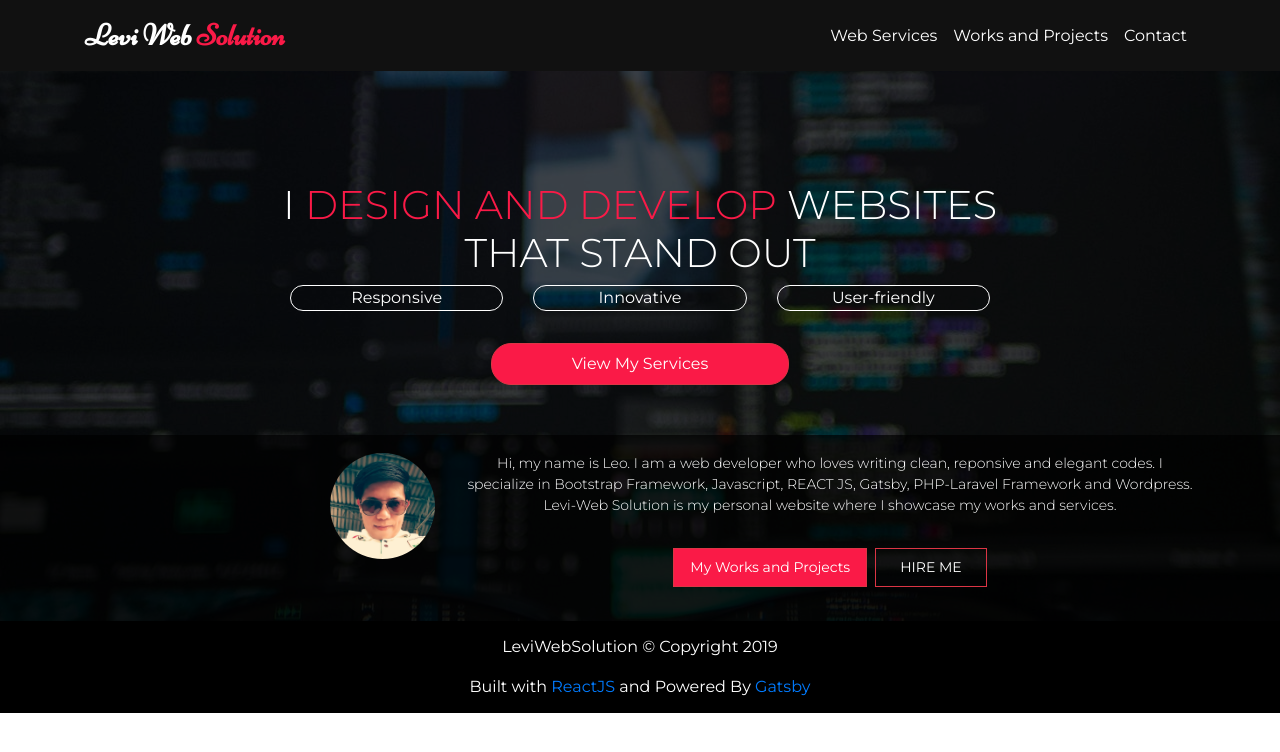
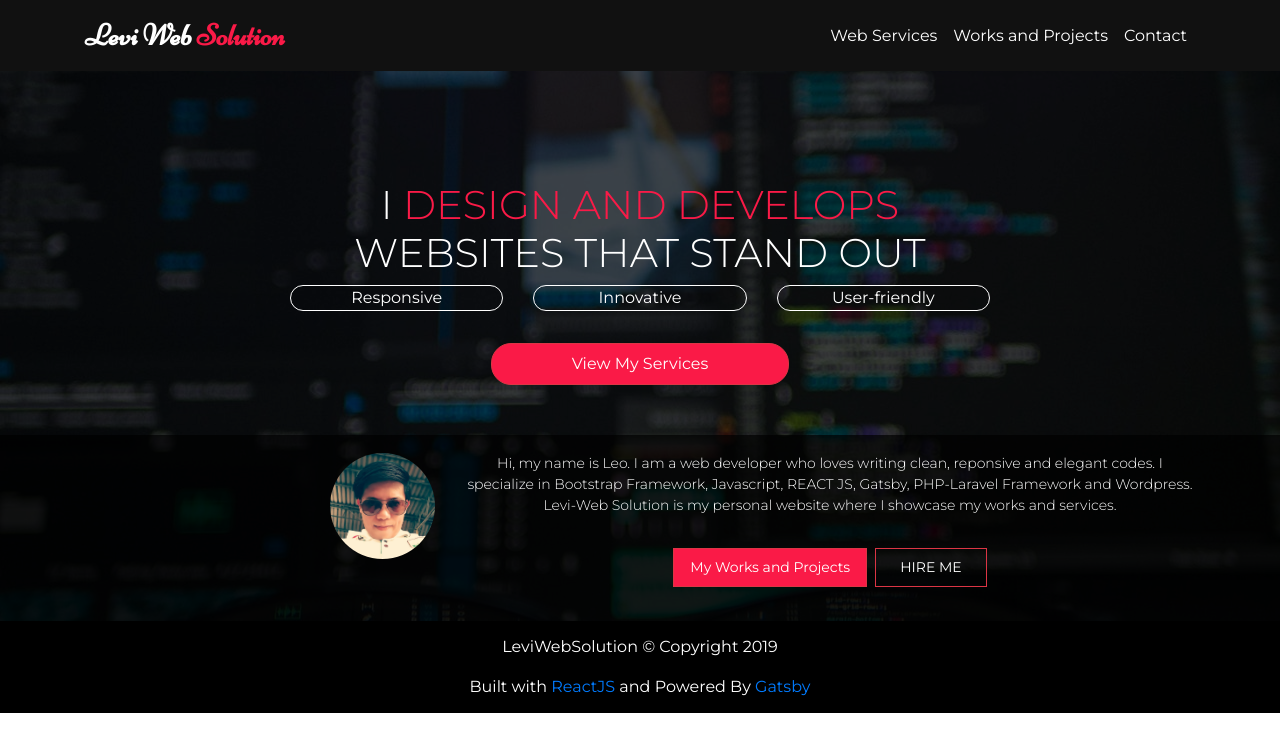
Before and after one commit to leoliwan/Portfolio-made-with-Gatsby, a Gatsby site: page / in a window 1280 px wide. Built offline with nearby package versions, Linux system fonts and the light colour scheme; Gatsby itself is replaced by a stand-in of ours.

Commit message:
Update hero.js

```diff
--- a/src/components/hero.js
+++ b/src/components/hero.js
@@ -9,7 +9,7 @@ const Hero = () => (
             <Container>
                 <Row>
                     <Col lg="8" className="mx-auto intro text-center">
-                       <h1 className="display-6">I <span className="solution">design and develop</span> websites that stand out</h1>
+                       <h1 className="display-6">I <span className="solution">design and develops</span> websites that stand out</h1>
                         <Row className="mx-auto text-white tagline">
                             <Col md="4">
                             <p>Responsive</p>
```
